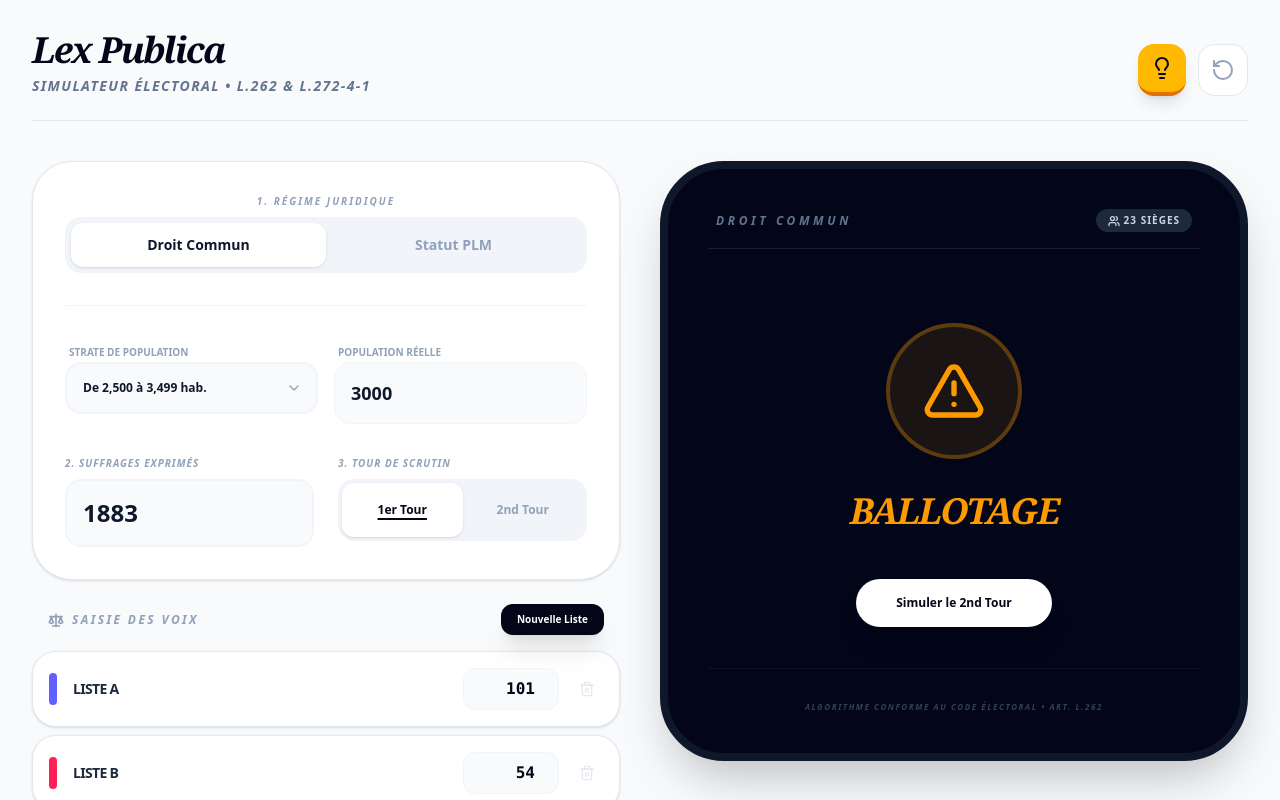
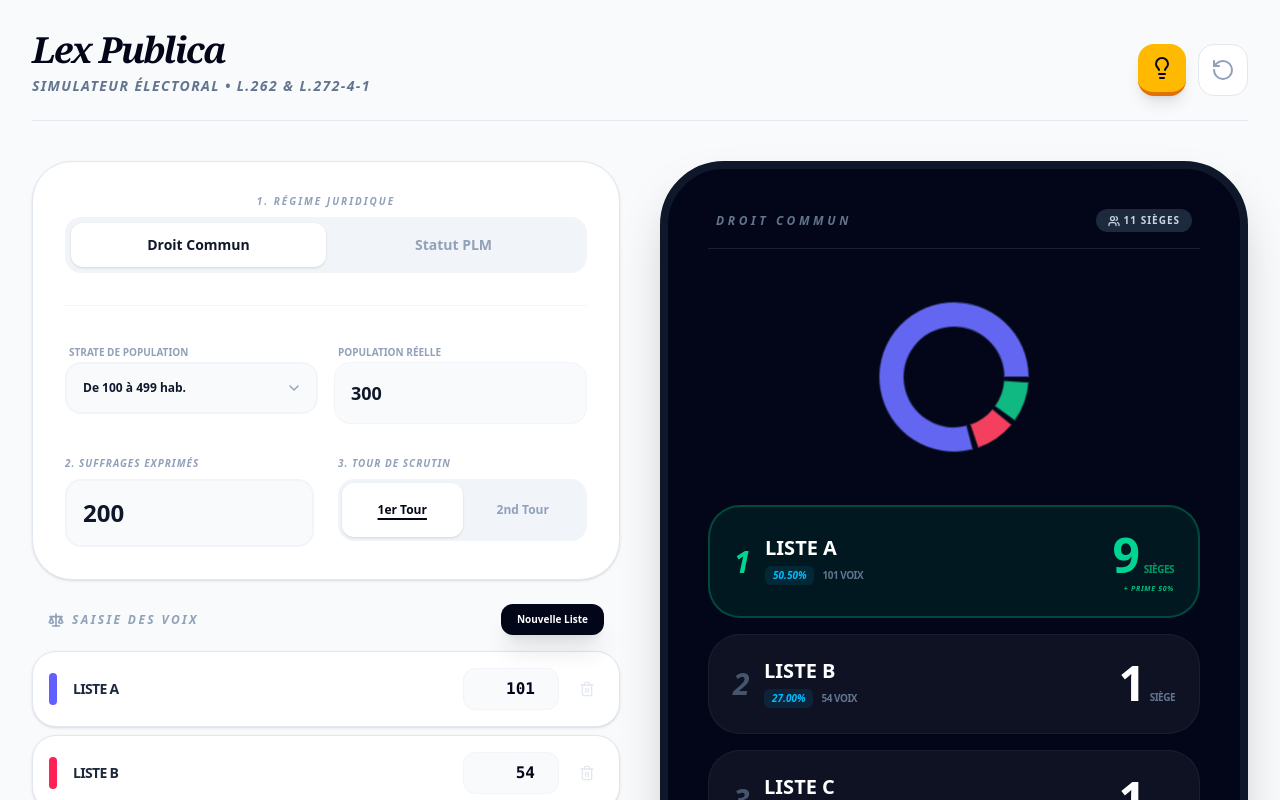
Before and after one commit to acoulibaly-ghb/lex-publica-scrutin, a React (Vite) app: page / in a window 1280 px wide. Shown: the top 800 px of the page. Built offline with nearby package versions, Linux system fonts and the light colour scheme.

Commit message:
Update App.tsx

```diff
--- a/src/App.tsx
+++ b/src/App.tsx
@@ -15,16 +15,16 @@ const PLM_CITIES = {
 export default function App() {
   const [cityType, setCityType] = useState<CityType>('STANDARD');
 
-  // États Droit Commun
-  const [rangeIndex, setRangeIndex] = useState<number>(4);
-  const [population, setPopulation] = useState<number | ''>(3000);
+  // États Droit Commun (Modifiés pour un démarrage parfait)
+  const [rangeIndex, setRangeIndex] = useState<number>(1); // Index 1 correspond à "100 à 499 hab."
+  const [population, setPopulation] = useState<number | ''>(300);
 
   // États PLM
   const [plmCity, setPlmCity] = useState<keyof typeof PLM_CITIES>('Paris');
 
-  // États Communs
-  const [totalSeats, setTotalSeats] = useState<number>(POPULATION_SEATS_MAPPING[4].seats);
-  const [exprimés, setExprimés] = useState<number | ''>(1883);
+  // États Communs (Modifiés pour correspondre à 300 habitants)
+  const [totalSeats, setTotalSeats] = useState<number>(11);
+  const [exprimés, setExprimés] = useState<number | ''>(200);
   const [round, setRound] = useState<ElectionRound>(1);
   const [showHelp, setShowHelp] = useState(false);
 
```
